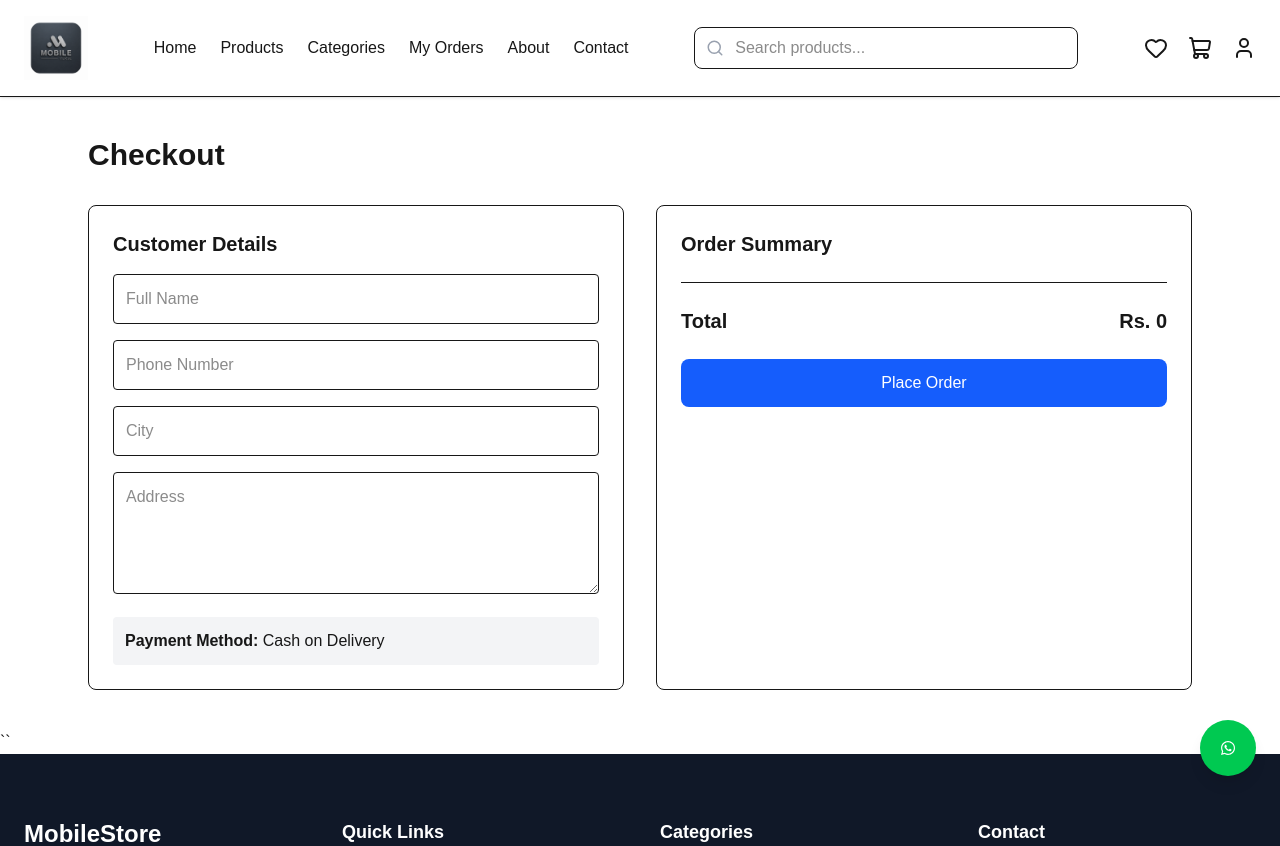
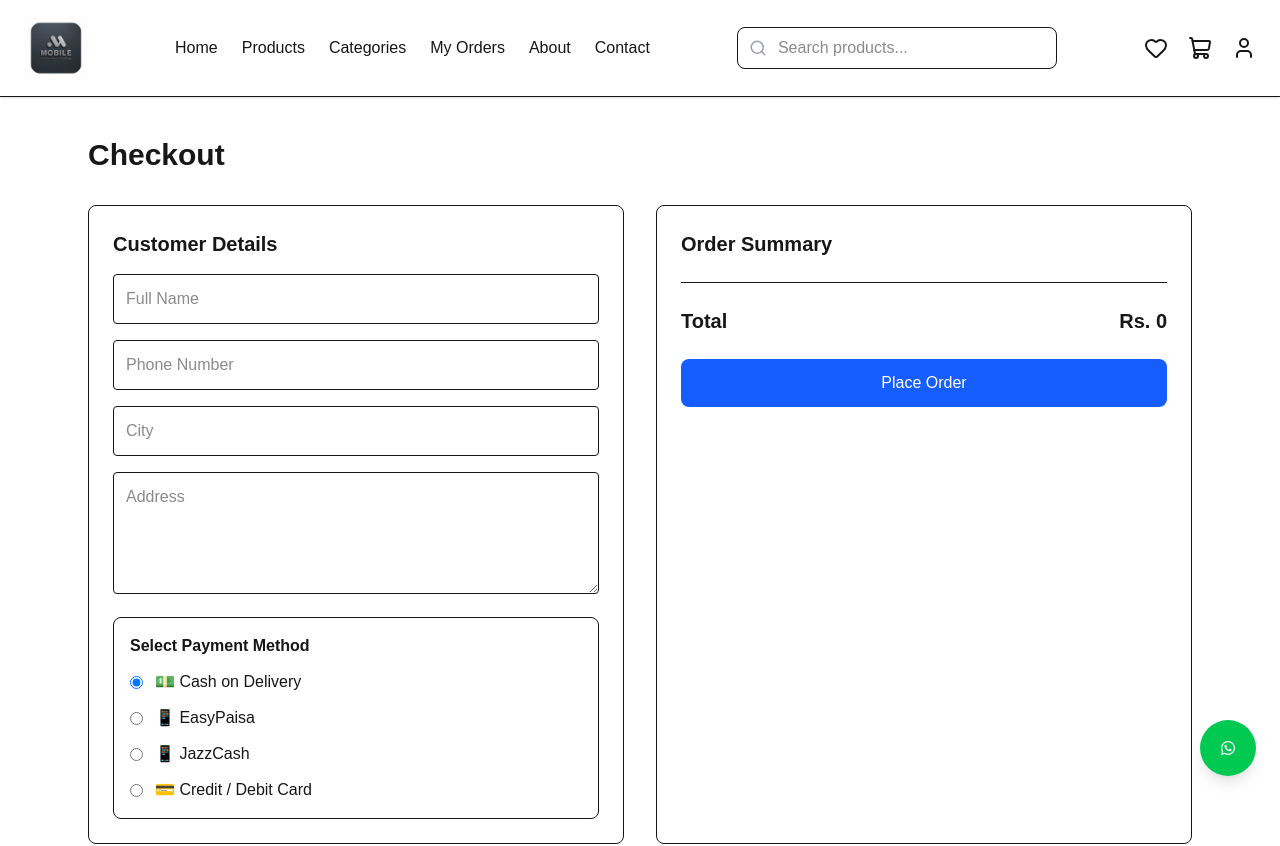
Before and after one commit to azhar12102/E-commerce-website, a Next.js app: page /checkout in a window 1280 px wide. Shown: the top 846 px of the page. Built offline with nearby package versions, Linux system fonts and the light colour scheme.

Commit message:
Completed website

```diff
--- a/app/checkout/page.tsx
+++ b/app/checkout/page.tsx
@@ -15,6 +15,14 @@ export default function CheckoutPage() {
     const [address, setAddress] = useState("");
     const [city, setCity] = useState("");
 
+    const [paymentMethod, setPaymentMethod] = useState("Cash on Delivery");
+
+const [cardNumber, setCardNumber] = useState("");
+const [expiryDate, setExpiryDate] = useState("");
+const [cvv, setCvv] = useState("");
+
+const [mobileNumber, setMobileNumber] = useState("");
+
     const total = cart.reduce(
         (sum, item) => sum + item.price * item.quantity,
         0
@@ -30,10 +38,29 @@ export default function CheckoutPage() {
     alert("Your cart is empty.");
     return;
   }
+
+  if (
+    paymentMethod === "Credit / Debit Card" &&
+    (!cardNumber || !expiryDate || !cvv)
+  ) {
+    alert("Please enter your card details.");
+    return;
+  }
+
+  if (
+    (paymentMethod === "EasyPaisa" ||
+      paymentMethod === "JazzCash") &&
+    !mobileNumber
+  ) {
+    alert("Please enter your mobile number.");
+    return;
+  }
+
   addOrder({
     id: Date.now().toString(),
     date: new Date().toLocaleDateString(),
     total,
+    paymentMethod,
     items: cart,
   });
 
@@ -41,6 +68,7 @@ export default function CheckoutPage() {
 
   router.push("/orderSucess");
 };
+
 
     return (
         <main className="mx-auto max-w-6xl px-6 py-10">
@@ -88,8 +116,101 @@ export default function CheckoutPage() {
                             rows={4}
                         />
 
-                        <div className="rounded bg-gray-100 p-3">
-                            <strong>Payment Method:</strong> Cash on Delivery
+                       <div className="rounded-lg border p-4">
+  <h3 className="mb-3 font-semibold">
+    Select Payment Method
+  </h3>
+
+  <div className="space-y-3">
+    <label className="flex cursor-pointer items-center gap-3">
+      <input
+        type="radio"
+        name="payment"
+        value="Cash on Delivery"
+        checked={paymentMethod === "Cash on Delivery"}
+        onChange={(e) => setPaymentMethod(e.target.value)}
+      />
+      💵 Cash on Delivery
+    </label>
+
+    <label className="flex cursor-pointer items-center gap-3">
+      <input
+        type="radio"
+        name="payment"
+        value="EasyPaisa"
+        checked={paymentMethod === "EasyPaisa"}
+        onChange={(e) => setPaymentMethod(e.target.value)}
+      />
+      📱 EasyPaisa
+    </label>
+
+    <label className="flex cursor-pointer items-center gap-3">
+      <input
+        type="radio"
+        name="payment"
+        value="JazzCash"
+        checked={paymentMethod === "JazzCash"}
+        onChange={(e) => setPaymentMethod(e.target.value)}
+      />
+      📱 JazzCash
+    </label>
+
+    <label className="flex cursor-pointer items-center gap-3">
+      <input
+        type="radio"
+        name="payment"
+        value="Credit / Debit Card"
+        checked={paymentMethod === "Credit / Debit Card"}
+        onChange={(e) => setPaymentMethod(e.target.value)}
+      />
+      💳 Credit / Debit Card
+    </label>
+  </div>
+
+  {/* Card Payment */}
+  {paymentMethod === "Credit / Debit Card" && (
+    <div className="mt-4 space-y-4">
+      <input
+        type="text"
+        placeholder="Card Number"
+        value={cardNumber}
+        onChange={(e) => setCardNumber(e.target.value)}
+        className="w-full rounded border p-3"
+      />
+
+      <div className="grid grid-cols-2 gap-4">
+        <input
+          type="text"
+          placeholder="MM/YY"
+          value={expiryDate}
+          onChange={(e) => setExpiryDate(e.target.value)}
+          className="rounded border p-3"
+        />
+
+        <input
+          type="password"
+          placeholder="CVV"
+          value={cvv}
+          onChange={(e) => setCvv(e.target.value)}
+          className="rounded border p-3"
+        />
+      </div>
+    </div>
+  )}
+
+  {/* EasyPaisa / JazzCash */}
+  {(paymentMethod === "EasyPaisa" ||
+    paymentMethod === "JazzCash") && (
+    <div className="mt-4">
+      <input
+        type="tel"
+        placeholder="Mobile Number"
+        value={mobileNumber}
+        onChange={(e) => setMobileNumber(e.target.value)}
+        className="w-full rounded border p-3"
+      />
+    </div>
+  )}
 </div>
                     </div>
                 </div>
--- a/app/components/layout/navbar.tsx
+++ b/app/components/layout/navbar.tsx
@@ -85,7 +85,7 @@ export default function Navbar() {
         </nav>
 
         {/* Desktop Search */}
-        <div className="relative hidden w-full max-w-sm md:block">
+        <div className="relative hidden w-full max-w-xs md:block">
           <Search
             size={18}
             className="absolute left-3 top-1/2 -translate-y-1/2 text-gray-400"
--- a/app/context/ordercontext.tsx
+++ b/app/context/ordercontext.tsx
@@ -12,6 +12,7 @@ export type Order = {
   id: string;
   date: string;
   total: number;
+  paymentMethod: string;
   items: {
     id: number;
     name: string;
--- a/app/orders/page.tsx
+++ b/app/orders/page.tsx
@@ -37,6 +37,13 @@ export default function OrdersPage() {
                   <p className="text-gray-500">
                     Date: {order.date}
                   </p>
+
+                  <p className="text-gray-500">
+                    Payment:{" "}
+                    <span className="font-semibold text-blue-600">
+                      {order.paymentMethod}
+                    </span>
+                  </p>
                 </div>
 
                 <span className="rounded bg-yellow-100 px-3 py-1 text-sm font-medium text-yellow-700">
@@ -61,7 +68,7 @@ export default function OrdersPage() {
                 ))}
               </div>
 
-              <div className="mt-4 text-right text-xl font-bold">
+              <div className="mt-4 border-t pt-4 text-right text-xl font-bold">
                 Total: Rs. {order.total}
               </div>
             </div>
```
Lines whose indentation alone changed are shown as unchanged.
